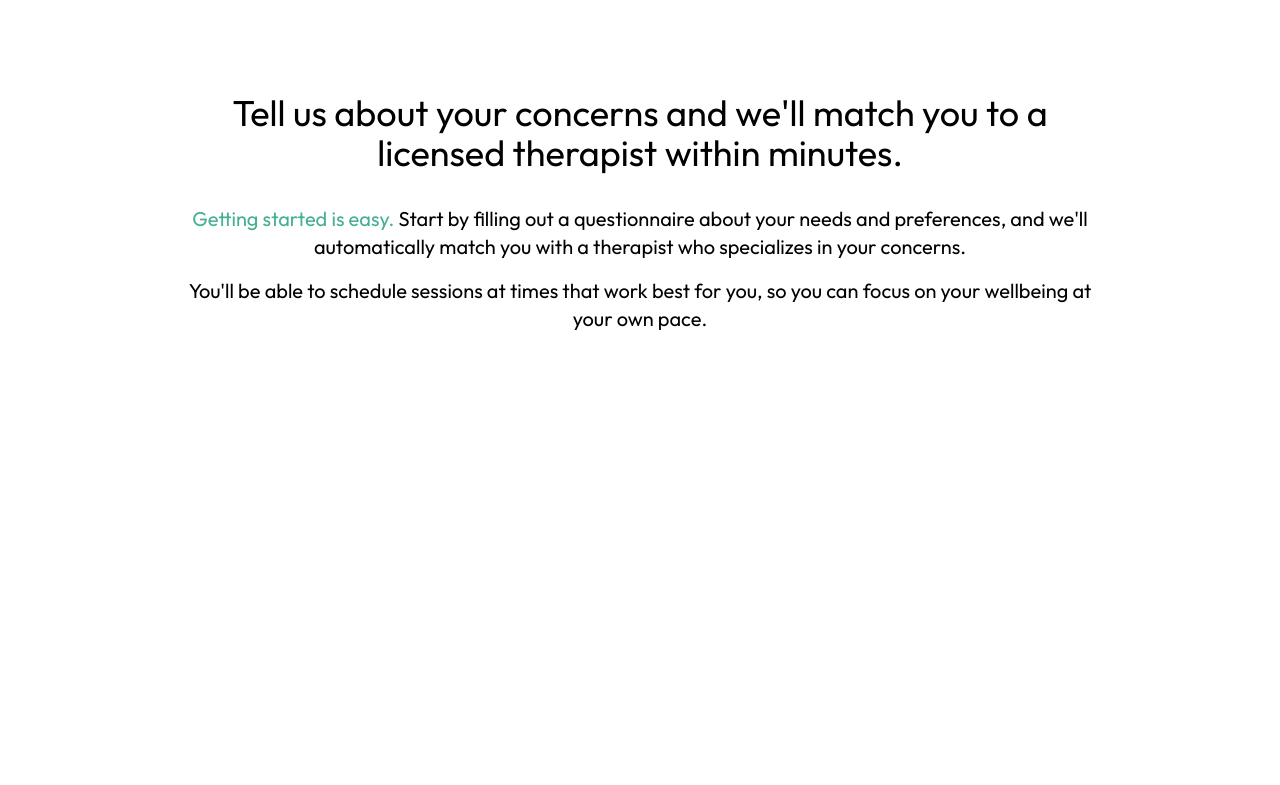
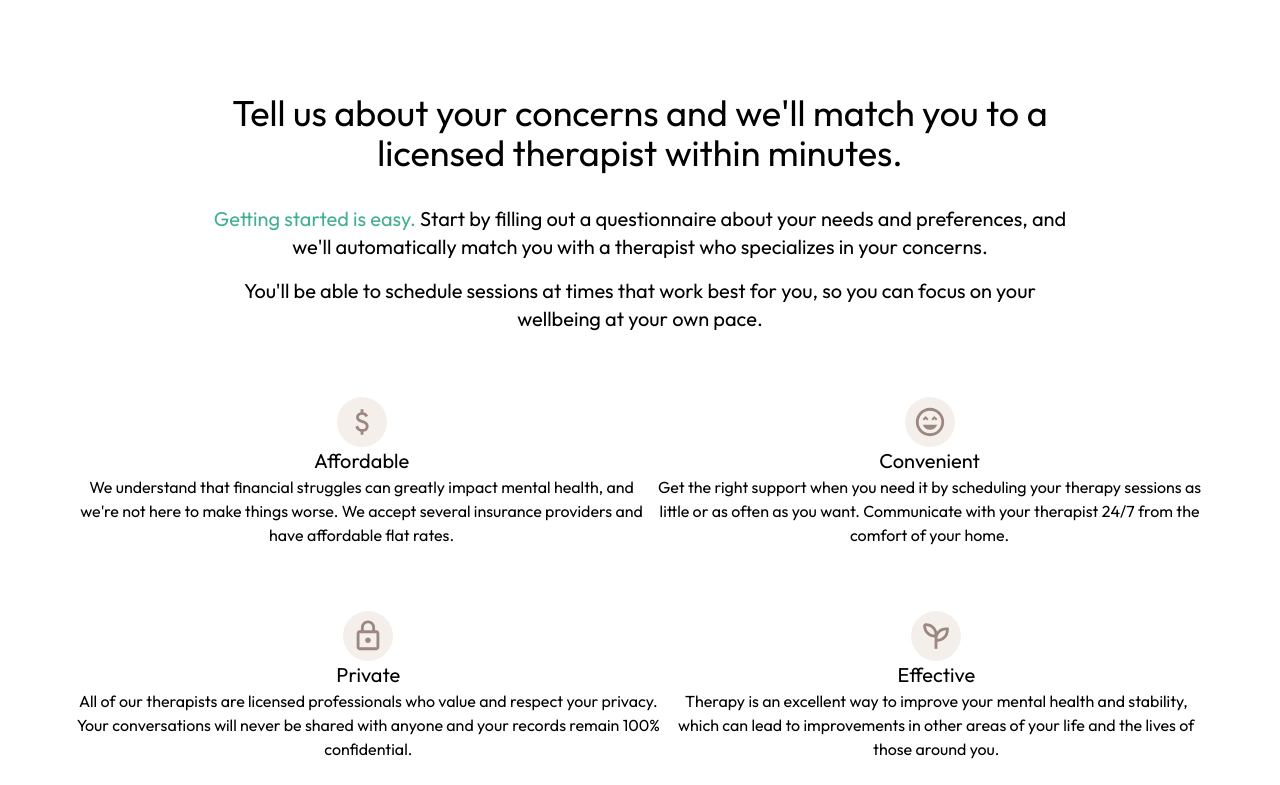
Before and after one commit to AdrianMaresDev/Thrive-Talk, a website: page src/index.html in a window 1280 px wide. Shown: the part 635-1420 px from the top of the page. Before the commit the page ends 992 px from the top, so only its background shows below. Drawn offline with Linux system fonts and the light colour scheme.

Commit message:
updated info cards

```diff
--- a/src/index.html
+++ b/src/index.html
@@ -74,11 +74,38 @@
         <!--About Section-->
 
         <section class="font-[Outfit] p-6 mt-12 text-center">
-            <div class="lg:max-w-[75%] mx-auto">
+            <div class="lg:max-w-[70%] mx-auto">
                 <h2 class="text-4xl pb-8">Tell us about your concerns and we'll match you to a licensed therapist within minutes.</h2>
                 <p class="text-xl pb-4"><span class="text-primaryMint">Getting started is easy.</span> Start by filling out a questionnaire about your needs and preferences, and we'll automatically match you with a therapist who specializes in your concerns.</p>
                 <p class="text-xl">You'll be able to schedule sessions at times that work best for you, so you can focus on your wellbeing at your own pace.</p>
             </div>
+
+            <!--Info Cards-->
+
+            <section class="md:flex md:items-center md:justify-between px-12 mt-16">
+                <div class="flex flex-col items-center">
+                    <svg class="bg-primaryBeige rounded-full p-2" xmlns="http://www.w3.org/2000/svg" height="50px" viewBox="0 -960 960 960" width="50px" fill="#9C8881"><path d="M441-120v-86q-53-12-91.5-46T293-348l74-30q15 48 44.5 73t77.5 25q41 0 69.5-18.5T587-356q0-35-22-55.5T463-458q-86-27-118-64.5T313-614q0-65 42-101t86-41v-84h80v84q50 8 82.5 36.5T651-650l-74 32q-12-32-34-48t-60-16q-44 0-67 19.5T393-614q0 33 30 52t104 40q69 20 104.5 63.5T667-358q0 71-42 108t-104 46v84h-80Z"/></svg>
+                    <span class="text-xl">Affordable</span>
+                    <p>We understand that financial struggles can greatly impact mental health, and we're not here to make things worse. We accept several insurance providers and have affordable flat rates.</p>
+                </div>
+                <div class="flex flex-col items-center justify-center">
+                    <svg class="bg-primaryBeige rounded-full p-2" xmlns="http://www.w3.org/2000/svg" height="50px" viewBox="0 -960 960 960" width="50px" fill="#9C8881"><path d="M480-260q68 0 123.5-38.5T684-400H276q25 63 80.5 101.5T480-260ZM312-520l44-42 42 42 42-42-84-86-86 86 42 42Zm250 0 42-42 44 42 42-42-86-86-84 86 42 42ZM480-80q-83 0-156-31.5T197-197q-54-54-85.5-127T80-480q0-83 31.5-156T197-763q54-54 127-85.5T480-880q83 0 156 31.5T763-763q54 54 85.5 127T880-480q0 83-31.5 156T763-197q-54 54-127 85.5T480-80Zm0-400Zm0 320q134 0 227-93t93-227q0-134-93-227t-227-93q-134 0-227 93t-93 227q0 134 93 227t227 93Z"/></svg>
+                    <span class="text-xl">Convenient</span>
+                    <p>Get the right support when you need it by scheduling your therapy sessions as little or as often as you want. Communicate with your therapist 24/7 from the comfort of your home.</p>
+                </div>
+            </section>
+            <section class="md:flex md:items-center md:justify-between px-12 mt-16">
+                <div class="flex flex-col items-center justify-center">
+                    <svg class="bg-primaryBeige rounded-full p-2" xmlns="http://www.w3.org/2000/svg" height="50px" viewBox="0 -960 960 960" width="50px" fill="#9C8881"><path d="M240-80q-33 0-56.5-23.5T160-160v-400q0-33 23.5-56.5T240-640h40v-80q0-83 58.5-141.5T480-920q83 0 141.5 58.5T680-720v80h40q33 0 56.5 23.5T800-560v400q0 33-23.5 56.5T720-80H240Zm0-80h480v-400H240v400Zm240-120q33 0 56.5-23.5T560-360q0-33-23.5-56.5T480-440q-33 0-56.5 23.5T400-360q0 33 23.5 56.5T480-280ZM360-640h240v-80q0-50-35-85t-85-35q-50 0-85 35t-35 85v80ZM240-160v-400 400Z"/></svg>
+                    <span class="text-xl">Private</span>
+                    <p>All of our therapists are licensed professionals who value and respect your privacy. Your conversations will never be shared with anyone and your records remain 100% confidential.</p>
+                </div>
+                <div class="flex flex-col items-center justify-center">
+                    <svg class="bg-primaryBeige rounded-full p-2" xmlns="http://www.w3.org/2000/svg" height="50px" viewBox="0 -960 960 960" width="50px" fill="#9C8881"><path d="M440-120v-319q-64 0-123-24.5T213-533q-45-45-69-104t-24-123v-80h80q63 0 122 24.5T426-746q31 31 51.5 68t31.5 79q5-7 11-13.5t13-13.5q45-45 104-69.5T760-720h80v80q0 64-24.5 123T746-413q-45 45-103.5 69T520-320v200h-80Zm0-400q0-48-18.5-91.5T369-689q-34-34-77.5-52.5T200-760q0 48 18 92t52 78q34 34 78 52t92 18Zm80 120q48 0 91.5-18t77.5-52q34-34 52.5-78t18.5-92q-48 0-92 18.5T590-569q-34 34-52 77.5T520-400Zm0 0Zm-80-120Z"/></svg>
+                    <span class="text-xl">Effective</span>
+                    <p>Therapy is an excellent way to improve your mental health and stability, which can lead to improvements in other areas of your life and the lives of those around you.</p>
+                </div>
+            </section>
         </section>
 
     </main>
```
Also changed, not shown: src/output.css.
